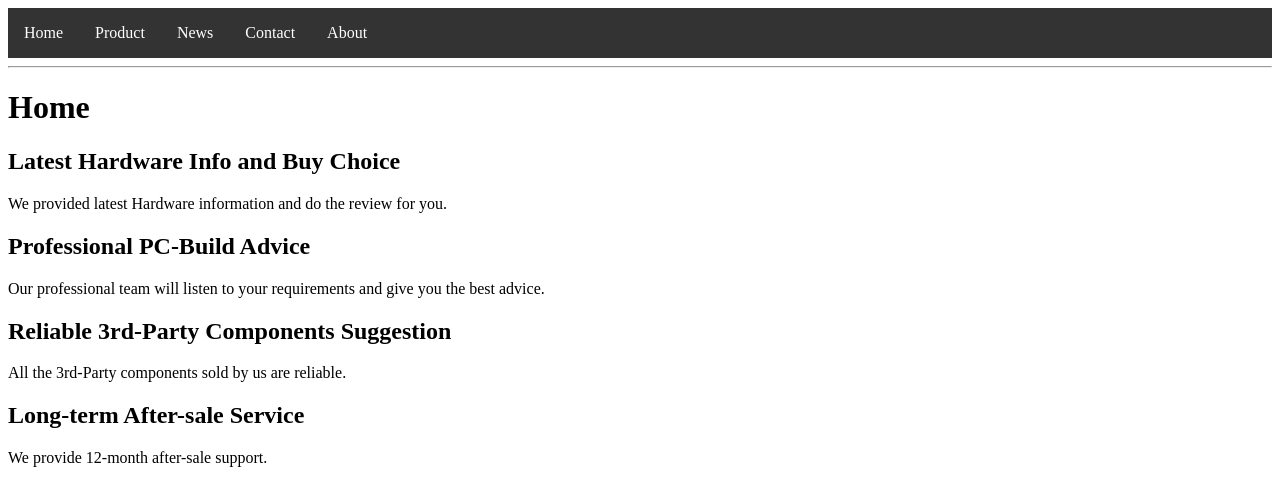
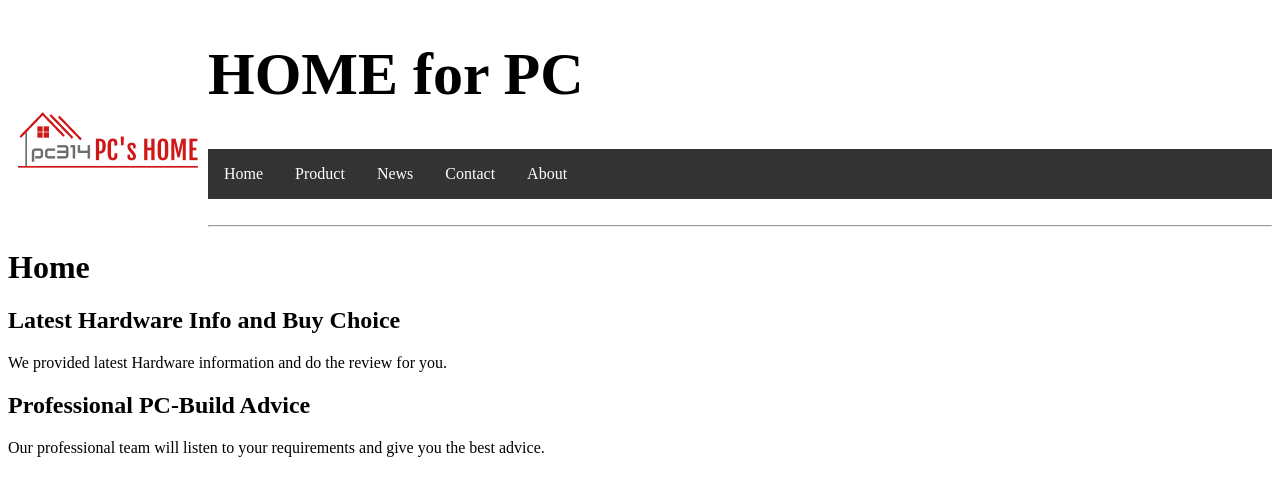
Before and after one commit to pichao314/Retail-website, a PHP site: page / in a window 1280 px wide. Shown: the top 478 px of the page. Run offline with PHP 8.4, Linux system fonts and the light colour scheme.

Commit message:
add title

```diff
--- a/index.php
+++ b/index.php
@@ -8,6 +8,11 @@
 <body>
 
 <div>
+    <img src="logo.png" alt="LOGO" style="float: left"/>
+    <h1 style="font-size: 60px">HOME for PC</h1>
+</div>
+
+<div>
     <ul>
         <li><a href="#home">Home</a></li>
         <li><a href="#product">Product</a></li>
@@ -16,6 +21,8 @@
         <li><a href="#about">About</a></li>
     </ul>
 </div>
+
+<br>
 
 <hr>
 
```
Also changed, not shown: logo.png (added).
